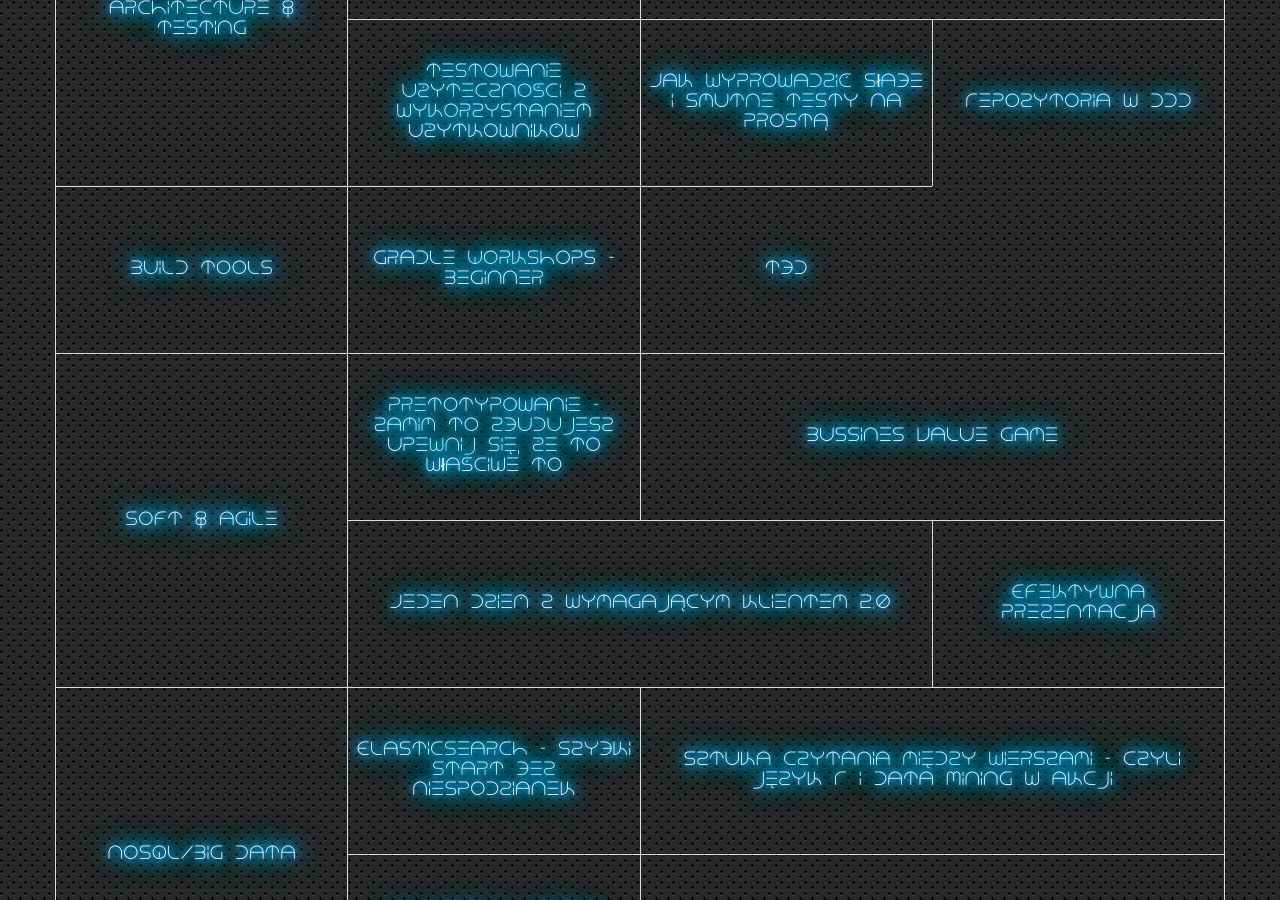
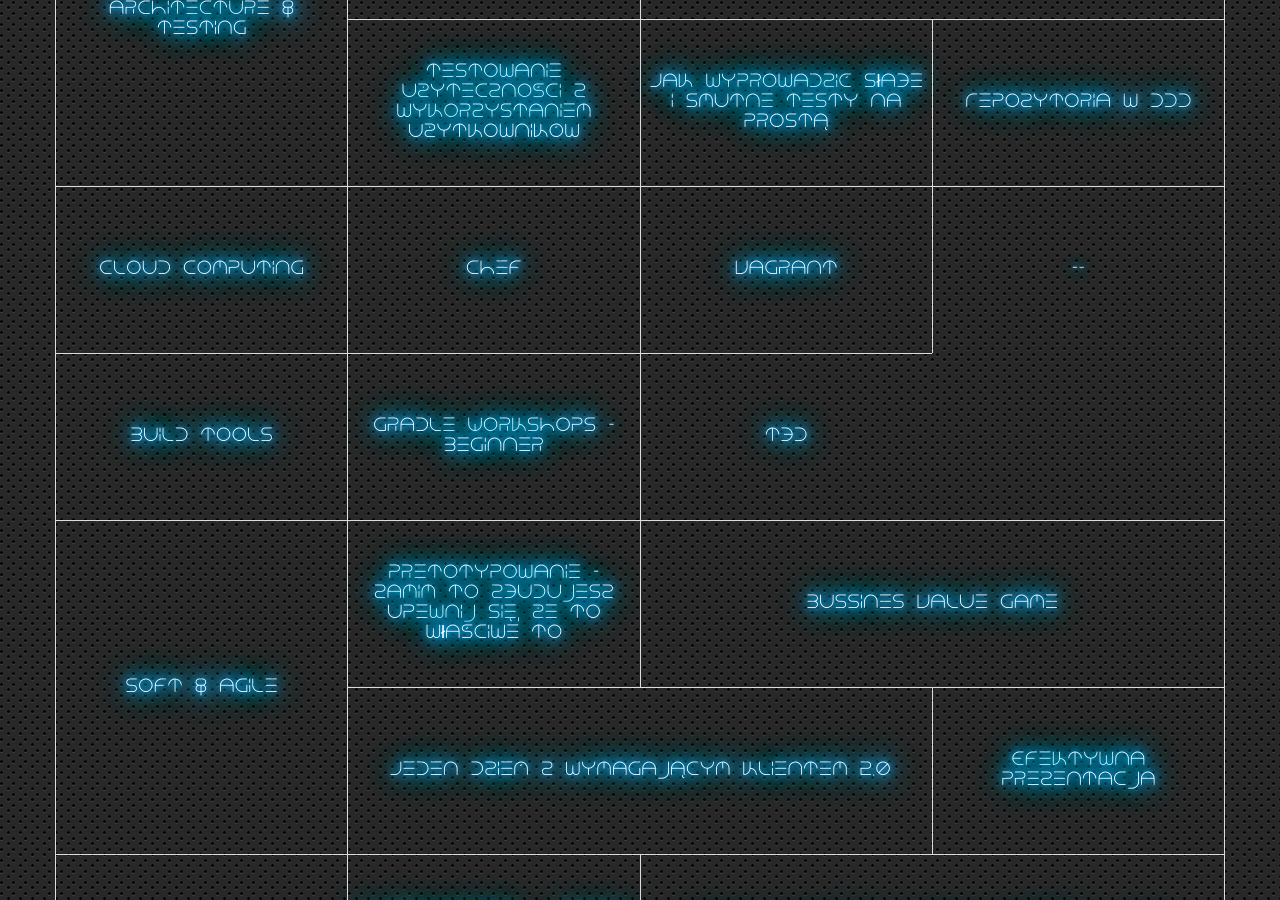
Before and after one commit to wojtekerbetowski/warsjawa2013, a Jekyll site: the page built from index.html, in a window 1280 px wide and 900 px high, scrolled down 1891 px. Built offline with Jekyll 4.4.1, drawn with Linux system fonts in a browser that asks for light colours; some of the changed lines change nothing that is shown.

Commit message:
cloud computing

```diff
--- a/index.html
+++ b/index.html
@@ -198,6 +198,45 @@ tracks:
         spots: 30
         description: "Prelegent potwierdzony. Wkrótce pojawi się więcej informacji."
         requirements: "TBD"
+
+- name: Cloud computing
+  paths:
+    - talks:
+      - id: chef
+        title: Chef
+        speaker:
+          name: Andrzej Grzesik
+          photo: "/img/speakers/andrzej_grzesik.jpg"
+          bio: "Systems maker at ebay I like programming. I do it a lot, mostly on the JVM, usually writing fancy backends for big, distributed systems. I also display a particular affection to continuous delivery.. UI, unless quickly hacked, is not my play ;-)<br/><br/> I believe that most problems we deal with are people problems, so I mix and match tools with technologies to achieve my goals, make people happy and achieve world peace :-)<br/><br/>I believe in software quality, am one of the organizers of GeeCON, Polish JUG, Krakow Software Craftsmanship, Cracow Hadoop User Group. In my free time, I read paper books and cycle, a lot!"
+        description: "Quoting DevopsBorat: Continous delivery, is nice!  It's also very easy, until you actually start. What do you as a jvm-centric person fear the most?* Systems and Ruby, naturally!<br/><br/> In this session we will deal with machines, vms, boxes,  whatever you wish to call them! We will learn how to cook, provision and (unit!) test our own infrastructure using vagrant and chef in the solo edition.<br/><br/> Excited? You should be! The only thing you risk is you might be able to amaze your sysadmins.<br/><br/> *ok, we all fear people, but if you actually show up, it means you can deal with people well enough :-)<br/><br/>OS: I know it works on linux and OSX, never tried on Windows. It might, but that’s your call!"
+        requirements: "No fear towards linux/ruby.
+<ul><li>Laptop with OSX or 64 bit linux*. </li>
+<li>Virtualbox with additions installed</li>
+<li>A working installation of ruby-1.9.3</li>
+<li>Enough RAM to start a 1GB virtualbox image</li>
+<li>downloaded http://grahamc.com/vagrant/ubuntu-12.04-omnibus-chef.box</li>
+<li>Decent text editor (vim, emacs, sublime, nano if you need)</li>
+<li>Network connection</li></ul>
+<br/>
+*Windows *might* work, but I won't fix your problems there"
+        spots: 12
+
+      - id: vagrant
+        title: Vagrant
+        speaker:
+          name: Aleksander Piotrowski
+          photo: /img/tbd.jpg"
+          bio: TBD
+        spots: 30
+
+      - id: --
+        title: --
+        speaker:
+          name: --
+          photo: /img/tbd.jpg"
+          bio: --
+        spots: 0
+
 - name: Build tools
   paths:
     - talks:
```
